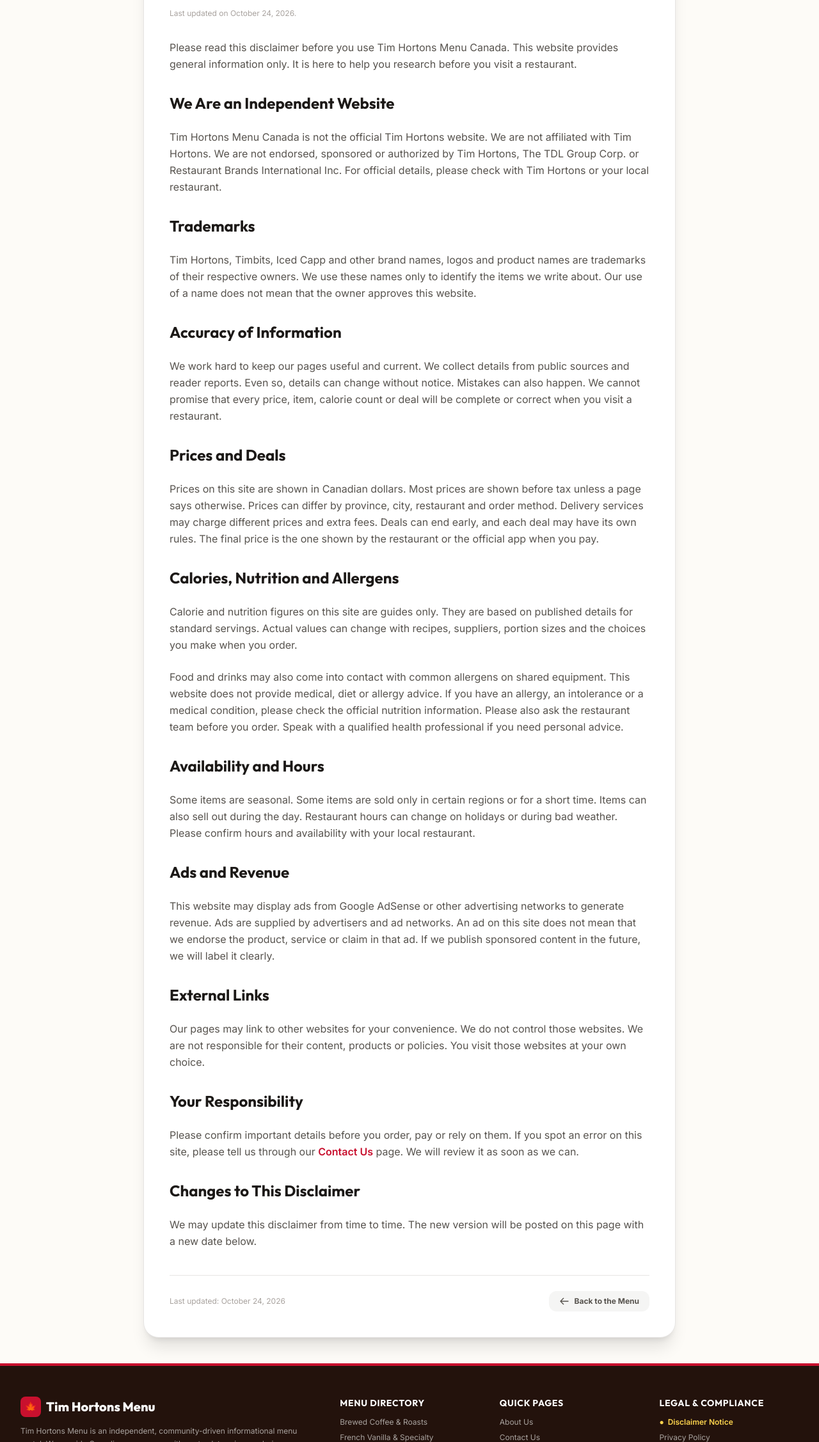
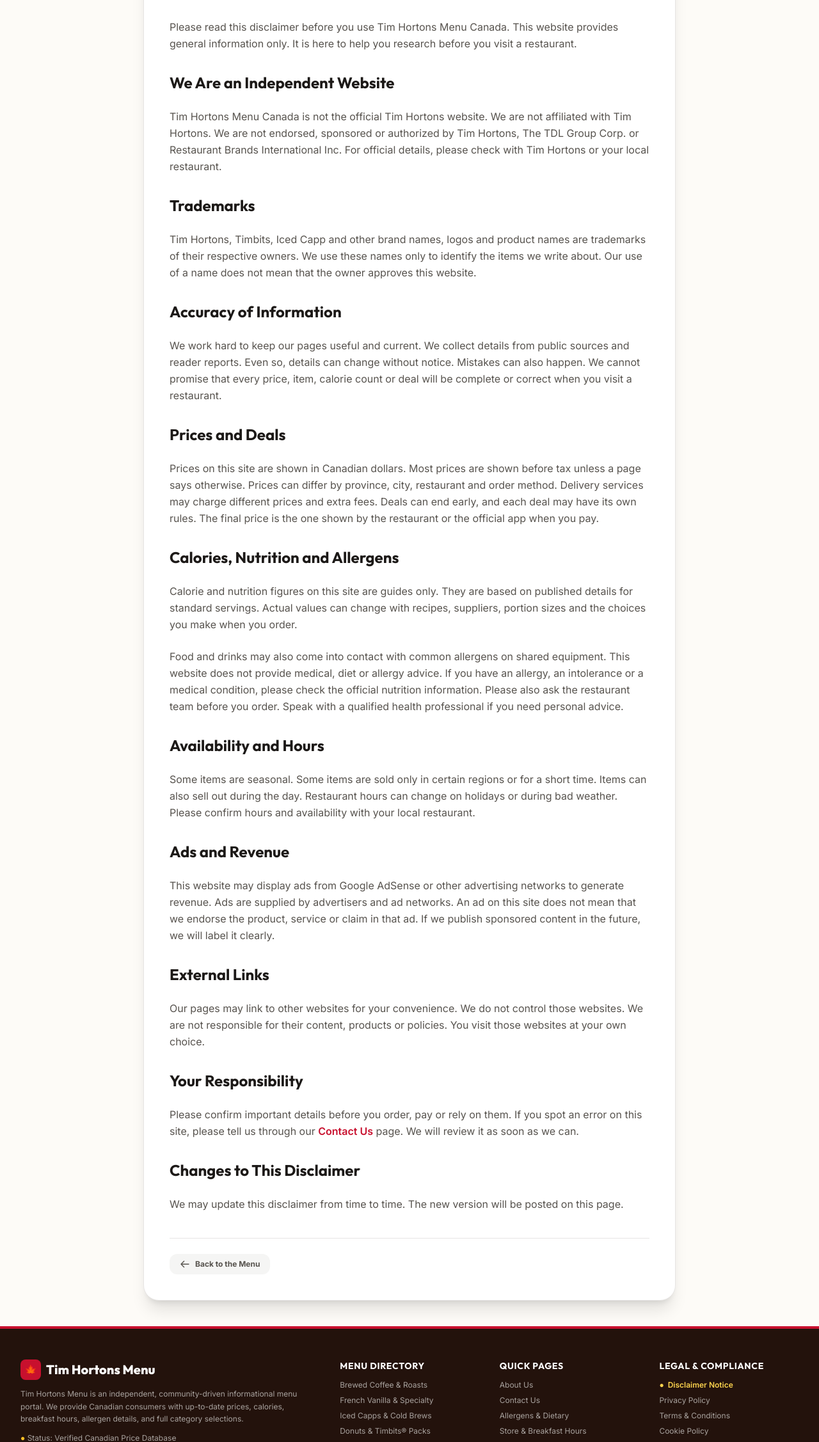
Before and after one commit to sora747/tim-hortons-menu-canada, a plain HTML site: page disclaimer/index.html in a window 1280 px wide. Shown: the part 275-2529 px from the top of the page at 64% size. Drawn offline with Linux system fonts and the light colour scheme.

Commit message:
Remove Last Updated dates from legal pages
Remove both Last Updated date lines (below the title and beside the
Back to the Menu link) from all six legal pages: About Us, Contact Us,
Privacy Policy, Disclaimer, Terms and Conditions and Cookie Policy.

Also drop the now dangling date references in the policy change
sentences on the Privacy, Disclaimer, Terms and Cookie pages. No
other content, layout or links changed.

Co-authored-by: arena-agent <297053741+arena-agent@users.noreply.github.com>

```diff
--- a/disclaimer/index.html
+++ b/disclaimer/index.html
@@ -267,7 +267,6 @@
         <span class="text-xs uppercase font-bold text-tims-red bg-red-50 border border-red-200 px-3 py-1 rounded-full">Please Read</span>
       </div>
 
-      <p class="mt-4 text-xs text-stone-400">Last updated on October 24, 2026.</p>
 
       <div class="mt-8 space-y-6 text-stone-700">
 <p class="text-stone-600 leading-relaxed">Please read this disclaimer before you use Tim Hortons Menu Canada. This website provides general information only. It is here to help you research before you visit a restaurant.</p>
@@ -291,11 +290,10 @@
 <h2 class="font-display font-bold text-xl sm:text-2xl text-stone-900 pt-2">Your Responsibility</h2>
 <p class="text-stone-600 leading-relaxed">Please confirm important details before you order, pay or rely on them. If you spot an error on this site, please tell us through our <a href="/contact-us" class="text-tims-red font-semibold hover:underline">Contact Us</a> page. We will review it as soon as we can.</p>
 <h2 class="font-display font-bold text-xl sm:text-2xl text-stone-900 pt-2">Changes to This Disclaimer</h2>
-<p class="text-stone-600 leading-relaxed">We may update this disclaimer from time to time. The new version will be posted on this page with a new date below.</p>
+<p class="text-stone-600 leading-relaxed">We may update this disclaimer from time to time. The new version will be posted on this page.</p>
       </div>
 
       <div class="mt-10 pt-6 border-t border-stone-200 flex flex-wrap items-center justify-between gap-4">
-        <p class="text-xs text-stone-400">Last updated: October 24, 2026</p>
         <a href="/" class="inline-flex items-center gap-2 text-xs font-bold text-stone-600 hover:text-white bg-stone-100 hover:bg-tims-red px-4 py-2 rounded-xl transition">
           <svg class="w-4 h-4" fill="none" stroke="currentColor" viewBox="0 0 24 24"><path stroke-linecap="round" stroke-linejoin="round" stroke-width="2" d="M10 19l-7-7m0 0l7-7m-7 7h18"/></svg>
           <span>Back to the Menu</span>
```
Also changed, not shown: about-us/index.html (+0 -2 lines), contact-us/index.html (+0 -2 lines), cookie-policy/index.html (+1 -3 lines), privacy-policy/index.html (+1 -3 lines), terms-and-conditions/index.html (+1 -3 lines).
